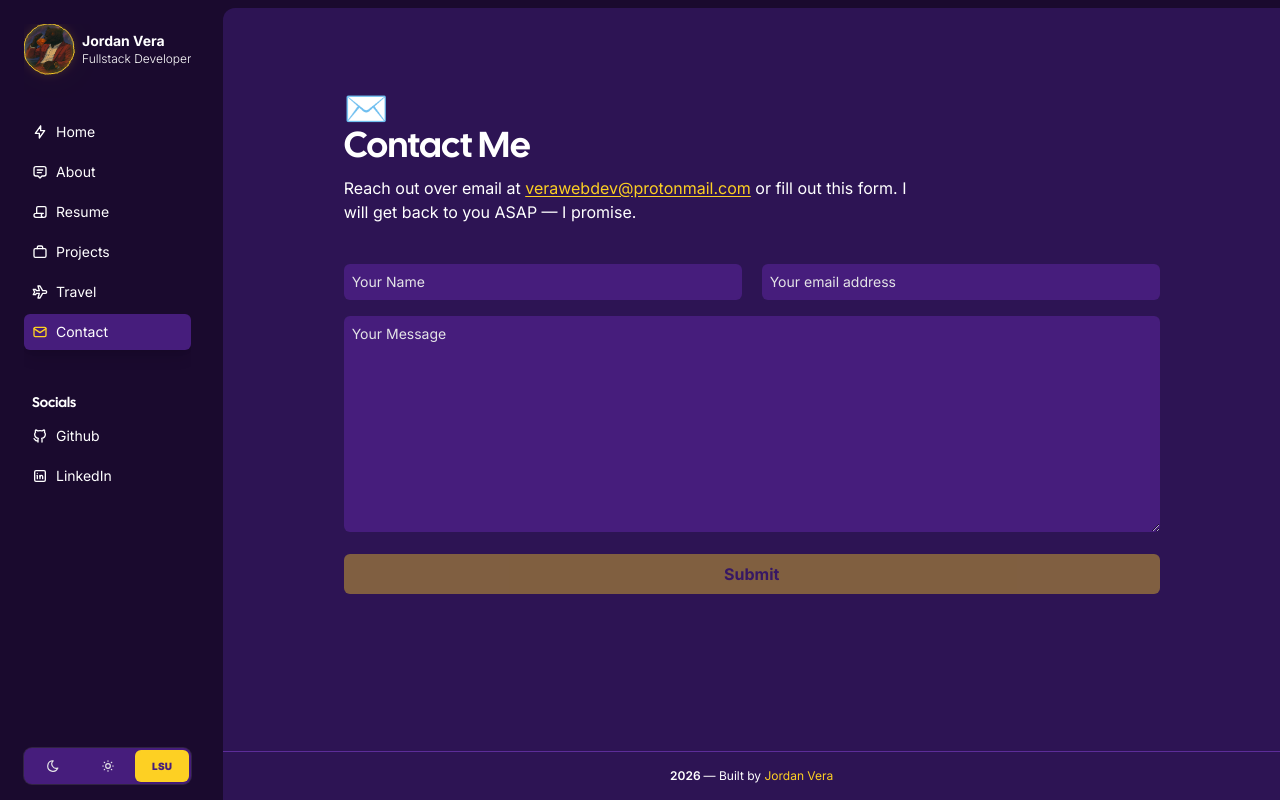
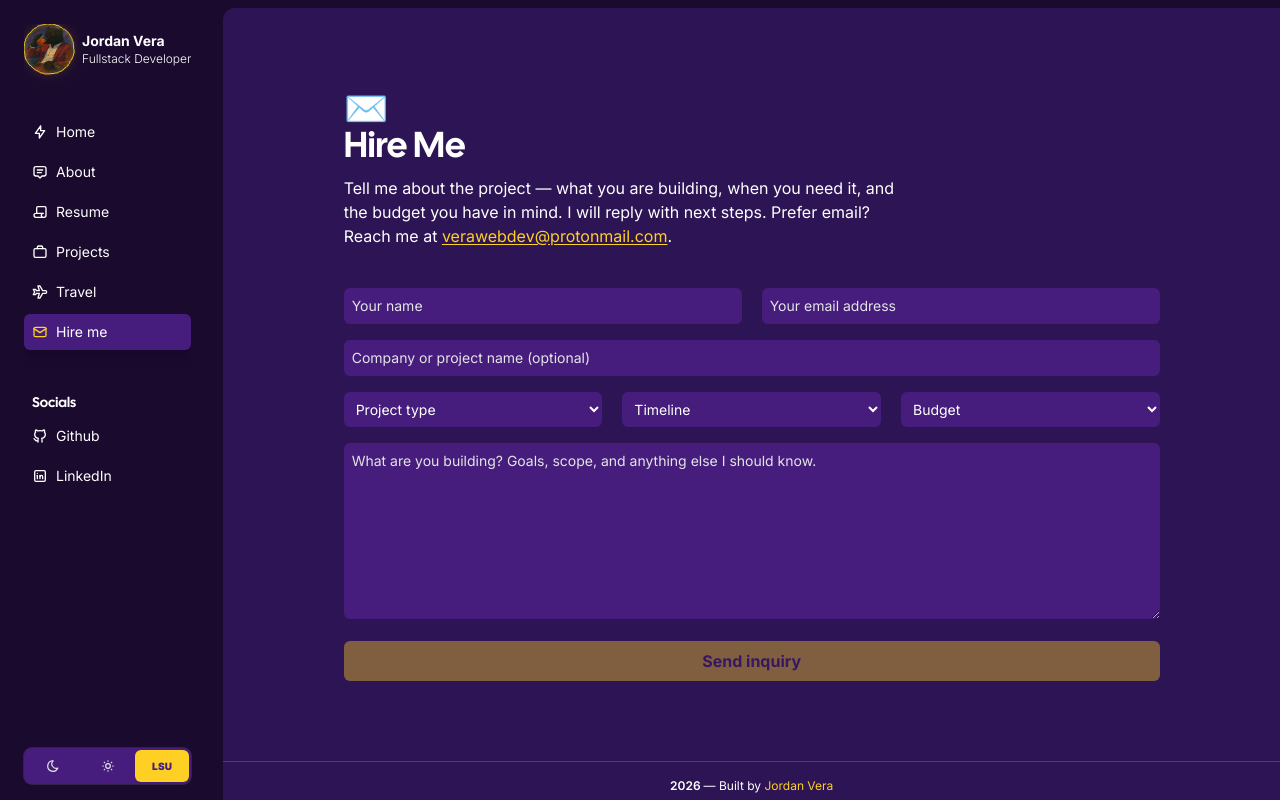
Before and after one commit to JordanVera/portfolio-aceternity, a Next.js app: page /contact in a window 1280 px wide. Built offline with nearby package versions, Linux system fonts and the light colour scheme.

Commit message:
Refactor contact and home components to enhance project inquiry process. Update contact page to focus on hiring, including new fields for project type, timeline, and budget. Revise home page messaging to encourage project discussions. Update navigation links and button labels for consistency.

```diff
--- a/src/app/contact/page.tsx
+++ b/src/app/contact/page.tsx
@@ -1,35 +1,34 @@
 import { Contact } from '@/components/Contact';
 import { Container } from '@/components/Container';
 import { Heading } from '@/components/Heading';
-import { Highlight } from '@/components/Highlight';
 import { Paragraph } from '@/components/Paragraph';
-import { Products } from '@/components/Products';
 import { Metadata } from 'next';
-import Image from 'next/image';
 
 export const metadata: Metadata = {
-  title: 'Contact',
+  title: 'Hire me',
   description:
-    'Get in touch with Jordan Vera about a project, a role, or a collaboration. Email verawebdev@protonmail.com.',
+    'Hire Jordan Vera for a freelance web, native, or API project. Tell me what you are building, or email verawebdev@protonmail.com.',
   icons: {
     icon: '/images/logoWhite.svg',
   },
 };
 
-export default function Projects() {
+export default function HirePage() {
   return (
     <Container>
       <span className="text-4xl">✉️</span>
-      <Heading className="font-black mb-2">Contact Me</Heading>
+      <Heading className="font-black mb-2">Hire Me</Heading>
       <Paragraph className="mb-10 max-w-xl">
-        Reach out over email at{' '}
+        Tell me about the project — what you are building, when you need it, and
+        the budget you have in mind. I will reply with next steps. Prefer email?
+        Reach me at{' '}
         <a
           href="mailto:verawebdev@protonmail.com"
           className="text-accent hover:text-accent-hover underline underline-offset-2"
         >
           verawebdev@protonmail.com
-        </a>{' '}
-        or fill out this form. I will get back to you ASAP — I promise.
+        </a>
+        .
       </Paragraph>
       <Contact />
     </Container>
--- a/src/app/page.tsx
+++ b/src/app/page.tsx
@@ -106,8 +106,8 @@ export default function Home() {
               Let&apos;s build something
             </Heading>
             <Paragraph className="mt-3 max-w-xl">
-              Have a project, a role, or just want to say hi? I read everything
-              that lands in my inbox. Reach me at{' '}
+              Have a project in mind? Tell me what you are building and I will
+              get back to you with next steps. Reach me at{' '}
               <a
                 href={`mailto:${CONTACT_EMAIL}`}
                 className="text-accent underline underline-offset-2 hover:text-accent-hover"
@@ -119,7 +119,7 @@ export default function Home() {
             <div className="mt-6 flex flex-wrap items-center gap-4">
               <Link href="/contact" className={ctaClass}>
                 <IconMail className="h-4 w-4" />
-                Send a message
+                Start a project
               </Link>
               <Link href="/resume" className={ctaClass}>
                 <IconScript className="h-4 w-4" />
--- a/src/components/Contact.tsx
+++ b/src/components/Contact.tsx
@@ -11,21 +11,44 @@ import {
 const CONTACT_EMAIL = 'verawebdev@protonmail.com';
 const FORMSUBMIT_URL = `https://formsubmit.co/ajax/${CONTACT_EMAIL}`;
 
+const PROJECT_TYPES = [
+  'Website',
+  'Web app',
+  'Native app',
+  'API',
+  'Brand',
+  'Something else',
+] as const;
+
+const TIMELINES = [
+  'ASAP',
+  '1–3 months',
+  '3–6 months',
+  'Just exploring',
+] as const;
+
+const BUDGETS = [
+  'Under $1k',
+  '$1–5k',
+  '$5–10k',
+  '$10k+',
+  'Not sure yet',
+] as const;
+
+const fieldClass =
+  'bg-input focus:outline-none focus:ring-2 focus:ring-input-ring px-2 py-2 rounded-md text-sm text-input-fg w-full placeholder:text-foreground-subtle';
+
 const defaultFormState = {
-  name: {
-    value: '',
-    error: '',
-  },
-  email: {
-    value: '',
-    error: '',
-  },
-  message: {
-    value: '',
-    error: '',
-  },
+  name: { value: '', error: '' },
+  email: { value: '', error: '' },
+  company: { value: '', error: '' },
+  projectType: { value: '', error: '' },
+  timeline: { value: '', error: '' },
+  budget: { value: '', error: '' },
+  message: { value: '', error: '' },
 };
 
+type FormField = keyof typeof defaultFormState;
 type Status = 'idle' | 'submitting';
 type ToastState = {
   type: 'success' | 'error';
@@ -43,13 +66,26 @@ export const Contact = () => {
   const isComplete =
     formData.name.value.trim().length > 0 &&
     isValidEmail(formData.email.value) &&
+    formData.projectType.value.length > 0 &&
+    formData.timeline.value.length > 0 &&
+    formData.budget.value.length > 0 &&
     formData.message.value.trim().length > 0;
+
+  const updateField = (field: FormField, value: string) => {
+    setFormData((prev) => ({
+      ...prev,
+      [field]: { value, error: '' },
+    }));
+  };
 
   const handleFormSubmit = async (e: React.FormEvent<HTMLFormElement>) => {
     e.preventDefault();
     if (status === 'submitting' || !isComplete) return;
 
     setStatus('submitting');
+
+    const name = formData.name.value.trim();
+    const projectType = formData.projectType.value;
 
     try {
       const response = await fetch(FORMSUBMIT_URL, {
@@ -59,10 +95,14 @@ export const Contact = () => {
           Accept: 'application/json',
         },
         body: JSON.stringify({
-          name: formData.name.value.trim(),
+          name,
           email: formData.email.value.trim(),
-          message: formData.message.value.trim(),
-          _subject: `Portfolio contact from ${formData.name.value.trim()}`,
+          company: formData.company.value.trim() || '—',
+          'Project type': projectType,
+          Timeline: formData.timeline.value,
+          Budget: formData.budget.value,
+          Brief: formData.message.value.trim(),
+          _subject: `Hire inquiry from ${name} — ${projectType}`,
           _template: 'table',
           _captcha: 'false',
         }),
@@ -80,7 +120,7 @@ export const Contact = () => {
 
       setToast({
         type: 'success',
-        message: "Thanks — I'll get back to you ASAP.",
+        message: "Thanks — I'll reply about this project ASAP.",
       });
       setFormData(defaultFormState);
     } catch {
@@ -108,56 +148,99 @@ export const Contact = () => {
           <input
             type="text"
             name="name"
-            placeholder="Your Name"
+            placeholder="Your name"
             autoComplete="name"
-            className="bg-input focus:outline-none focus:ring-2 focus:ring-input-ring px-2 py-2 rounded-md text-sm text-input-fg w-full placeholder:text-foreground-subtle"
+            aria-label="Your name"
+            className={fieldClass}
             value={formData.name.value}
-            onChange={(e) => {
-              setFormData({
-                ...formData,
-                name: {
-                  value: e.target.value,
-                  error: '',
-                },
-              });
-            }}
+            onChange={(e) => updateField('name', e.target.value)}
           />
           <input
             type="email"
             name="email"
             placeholder="Your email address"
             autoComplete="email"
-            className="bg-input focus:outline-none focus:ring-2 focus:ring-input-ring px-2 py-2 rounded-md text-sm text-input-fg w-full placeholder:text-foreground-subtle"
+            aria-label="Your email address"
+            className={fieldClass}
             value={formData.email.value}
-            onChange={(e) => {
-              setFormData({
-                ...formData,
-                email: {
-                  value: e.target.value,
-                  error: '',
-                },
-              });
-            }}
+            onChange={(e) => updateField('email', e.target.value)}
           />
         </div>
-        <div>
-          <textarea
-            name="message"
-            placeholder="Your Message"
-            rows={10}
-            className="bg-input focus:outline-none focus:ring-2 focus:ring-input-ring px-2 mt-4 py-2 rounded-md text-sm text-input-fg w-full placeholder:text-foreground-subtle"
-            value={formData.message.value}
-            onChange={(e) => {
-              setFormData({
-                ...formData,
-                message: {
-                  value: e.target.value,
-                  error: '',
-                },
-              });
-            }}
-          />
+        <input
+          type="text"
+          name="company"
+          placeholder="Company or project name (optional)"
+          autoComplete="organization"
+          aria-label="Company or project name"
+          className={`${fieldClass} mt-4`}
+          value={formData.company.value}
+          onChange={(e) => updateField('company', e.target.value)}
+        />
+        <div className="mt-4 flex flex-col gap-4 md:flex-row md:gap-5">
+          <select
+            name="projectType"
+            aria-label="Project type"
+            className={`${fieldClass} ${
+              formData.projectType.value ? '' : 'text-foreground-subtle'
+            }`}
+            value={formData.projectType.value}
+            onChange={(e) => updateField('projectType', e.target.value)}
+          >
+            <option value="" disabled>
+              Project type
+            </option>
+            {PROJECT_TYPES.map((type) => (
+              <option key={type} value={type}>
+                {type}
+              </option>
+            ))}
+          </select>
+          <select
+            name="timeline"
+            aria-label="Timeline"
+            className={`${fieldClass} ${
+              formData.timeline.value ? '' : 'text-foreground-subtle'
+            }`}
+            value={formData.timeline.value}
+            onChange={(e) => updateField('timeline', e.target.value)}
+          >
+            <option value="" disabled>
+              Timeline
+            </option>
+            {TIMELINES.map((timeline) => (
+              <option key={timeline} value={timeline}>
+                {timeline}
+              </option>
+            ))}
+          </select>
+          <select
+            name="budget"
+            aria-label="Budget"
+            className={`${fieldClass} ${
+              formData.budget.value ? '' : 'text-foreground-subtle'
+            }`}
+            value={formData.budget.value}
+            onChange={(e) => updateField('budget', e.target.value)}
+          >
+            <option value="" disabled>
+              Budget
+            </option>
+            {BUDGETS.map((budget) => (
+              <option key={budget} value={budget}>
+                {budget}
+              </option>
+            ))}
+          </select>
         </div>
+        <textarea
+          name="message"
+          placeholder="What are you building? Goals, scope, and anything else I should know."
+          aria-label="Project brief"
+          rows={8}
+          className={`${fieldClass} mt-4`}
+          value={formData.message.value}
+          onChange={(e) => updateField('message', e.target.value)}
+        />
 
         <ElectricHover
           borderRadius={6}
@@ -169,7 +252,7 @@ export const Contact = () => {
             type="submit"
             disabled={!isComplete || status === 'submitting'}
           >
-            {status === 'submitting' ? 'Sending...' : 'Submit'}
+            {status === 'submitting' ? 'Sending...' : 'Send inquiry'}
           </button>
         </ElectricHover>
       </form>
--- a/src/components/HomeHero.tsx
+++ b/src/components/HomeHero.tsx
@@ -73,7 +73,7 @@ export const HomeHero = () => {
             <span className="absolute inline-flex h-full w-full animate-ping rounded-full bg-emerald-400 opacity-75" />
             <span className="relative inline-flex h-1.5 w-1.5 rounded-full bg-emerald-400" />
           </span>
-          Open to new projects and roles
+          Open to new projects
         </motion.span>
 
         {/* <span className="mt-4 block text-4xl">👋</span> */}
@@ -143,7 +143,7 @@ export const HomeHero = () => {
           <ElectricHover borderRadius={6} className="rounded-md">
             <Link href="/contact" className={ctaClass}>
               <IconMail className="h-4 w-4" />
-              Contact
+              Hire me
             </Link>
           </ElectricHover>
           <ElectricHover borderRadius={6} className="rounded-md">
--- a/src/constants/navlinks.tsx
+++ b/src/constants/navlinks.tsx
@@ -41,7 +41,7 @@ export const navlinks = [
   // },
   {
     href: '/contact',
-    label: 'Contact',
+    label: 'Hire me',
     icon: IconMail,
   },
 ];
```
